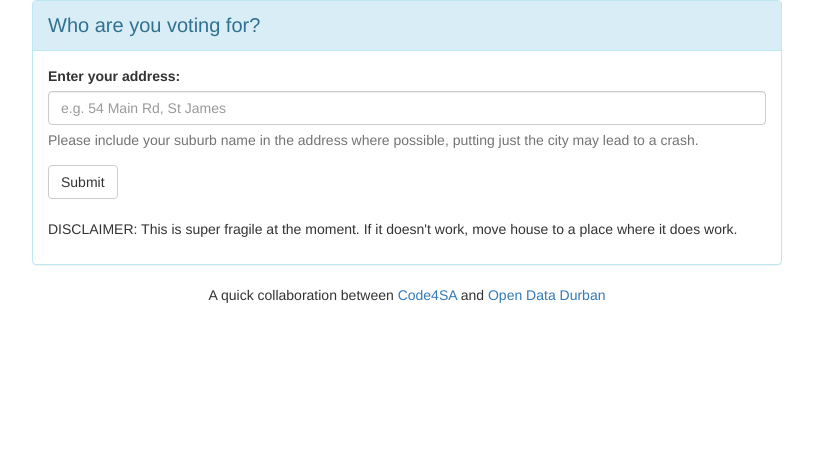
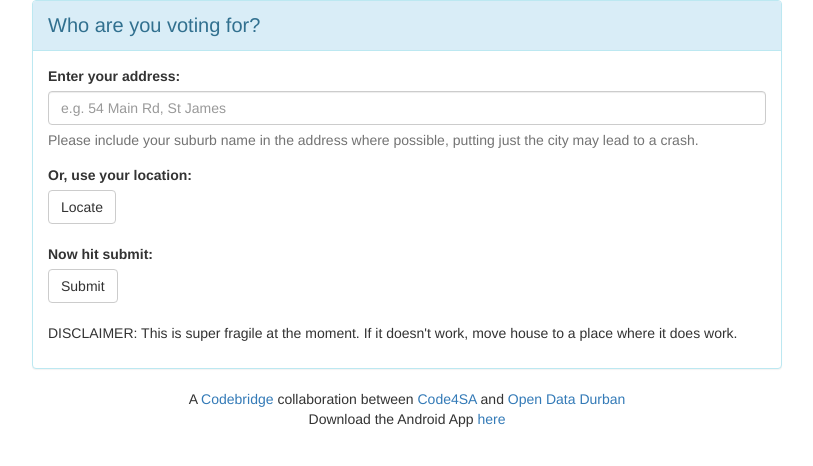
Before and after one commit to opendatadurban/ward-candidates, a Flask app: page / in a window 1280 px wide. Shown: the top 466 px of the page, without its empty margins (233-1046 px from the left). Run offline with Flask 2, Linux system fonts and the light colour scheme; parts of the project's set-up code (start-up, migrations or seed data) failed here and were passed over; some libraries are stand-ins or nearby versions.

Commit message:
Added geolocation to the HTML
Included option for people to use their location.

```diff
--- a/templates/index.html
+++ b/templates/index.html
@@ -19,6 +19,30 @@
     <link href="static/css/voting.css" rel="stylesheet">
     <script src="/static/js/jquery.js"></script>
 
+    <script>
+
+        function geoFindMe() {
+            document.getElementById("locate").textContent="Locating, please wait...";
+            if (!navigator.geolocation) {
+                console.log("Geolocation is not supported by your browser");
+            }
+
+            function success(position) {
+                var latitude = position.coords.latitude;
+                var longitude = position.coords.longitude;
+                document.getElementById("lat").value=latitude;
+                document.getElementById("lon").value=longitude;
+                document.getElementById("locate").textContent="You have been located!";
+            };
+
+            function error() {
+                console.log("Unable to retrieve your location");
+            };
+
+            navigator.geolocation.getCurrentPosition(success, error);
+        }
+    </script>
+
 </head>
 
 <body>
@@ -33,10 +57,20 @@
                             <div class="form-group">
                                 <label class="control-label" for="address">Enter your address:</label>
                                 <input type="text" class="form-control" id="address" name="address" placeholder="e.g. 54 Main Rd, St James">
+                                <input type="hidden" id="lat" name="lat">
+                                <input type="hidden" id="lon" name="lon">
                                 <p class="help-block">Please include your suburb name in the address where possible, putting just the city may lead to a crash. </p>
                             </div>
+                            <label class="control-label" for="address">Or, use your location:</label>
+                            <br>
+                            <button type="button" class="btn btn-default" id="locate" onclick="geoFindMe()">Locate</button>
+                            <br>
+                            <br>
+                            <label class="control-label" for="address">Now hit submit:</label>
+                            <br>
                             <button type="submit" class="btn btn-default">Submit</button>
                         </form>
+
                         <div id="results">
                             {% if address %}
                             <h1>Address:</h1>
@@ -64,13 +98,27 @@
     <div class="container">
         <div class="row">
             <div class="col-lg-12" style="">
-                A quick collaboration between <a target="_blank" href="http://code4sa.org/">Code4SA</a> and <a target="_blank" href="http://opendata.durban">Open Data Durban</a>
+                A <a target="_blank" href="http://www.codebridge.co.za">Codebridge</a> collaboration between <a target="_blank" href="http://code4sa.org/">Code4SA</a> and <a target="_blank" href="http://opendata.durban">Open Data Durban</a>
+            </div>
+        </div>
+        <div class="row">
+            <div class="col-lg-12" style="">
+                Download the Android App <a href="http://goo.gl/WqVwJp">here</a>
             </div>
         </div>
     </div>
 </div>
+    <script>
+      (function(i,s,o,g,r,a,m){i['GoogleAnalyticsObject']=r;i[r]=i[r]||function(){
+      (i[r].q=i[r].q||[]).push(arguments)},i[r].l=1*new Date();a=s.createElement(o),
+      m=s.getElementsByTagName(o)[0];a.async=1;a.src=g;m.parentNode.insertBefore(a,m)
+      })(window,document,'script','https://www.google-analytics.com/analytics.js','ga');
+
+      ga('create', 'UA-48399585-44', 'auto');
+      ga('send', 'pageview');
+
+    </script>
+</body>
 
 
-</body>
-
 </html>
```
